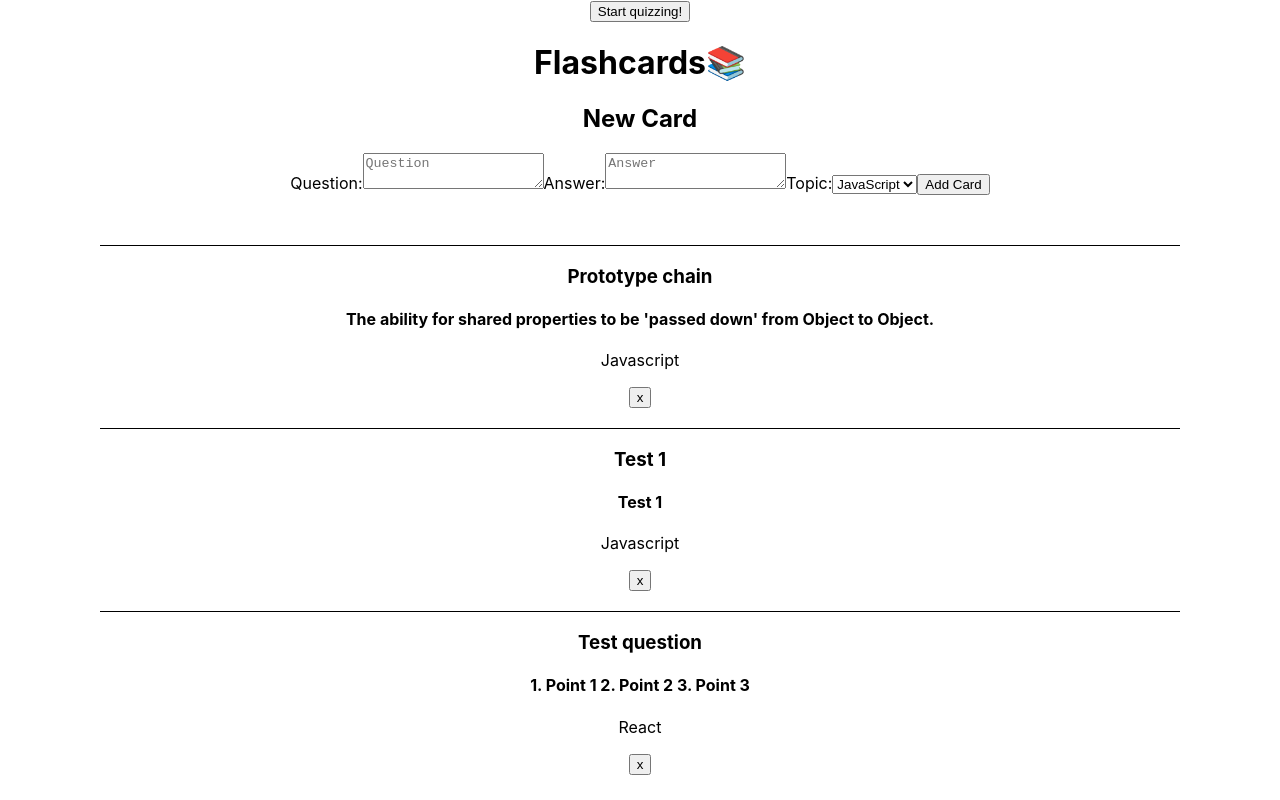
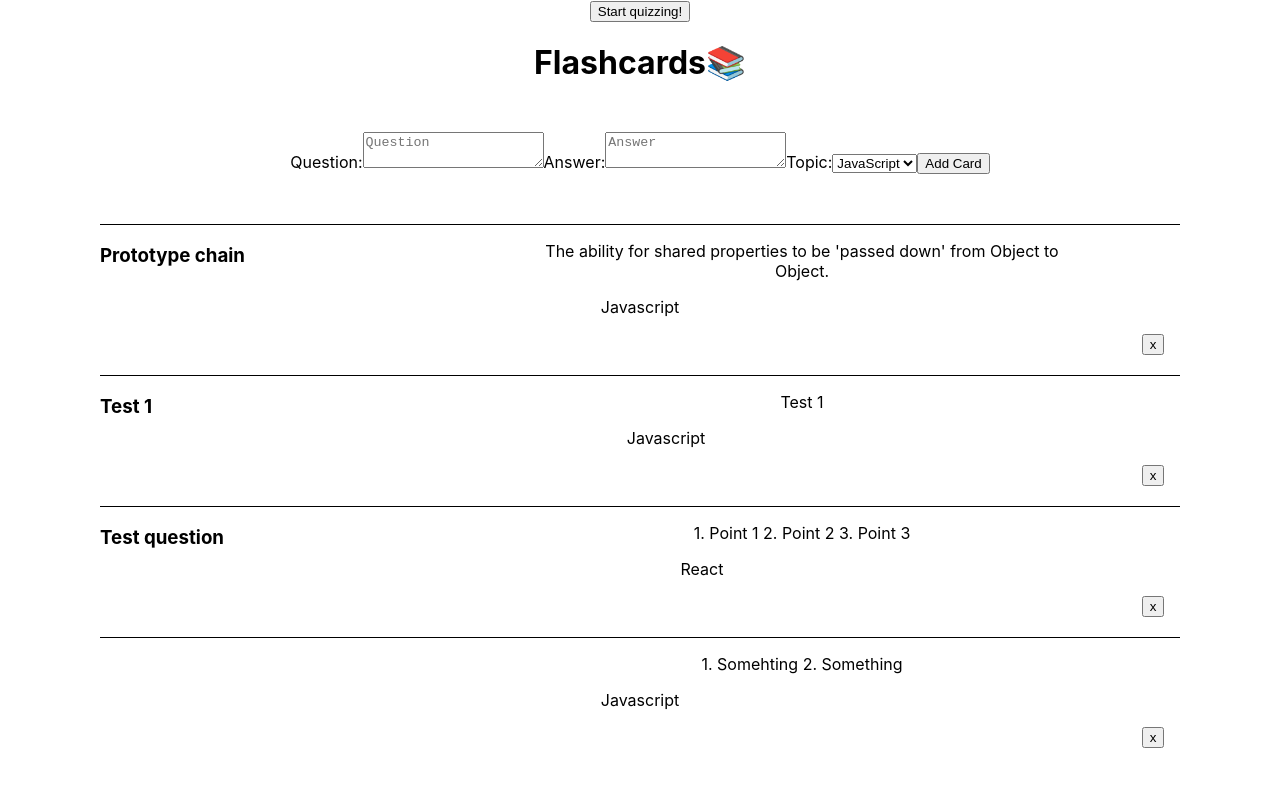
Before and after one commit to ilin98/study-guide-project, a React (Create React App) app: page / in a window 1280 px wide. Built offline with nearby package versions, Linux system fonts and the light colour scheme; data requests are answered from the project's data file.

Commit message:
added more styling.

```diff
--- a/db.json
+++ b/db.json
@@ -17,6 +17,12 @@
       "question": "Test question",
       "topic": "React",
       "id": 4
+    },
+    {
+      "answer": "1. Somehting\n2. Something\n",
+      "question": "",
+      "topic": "Javascript",
+      "id": 5
     }
   ]
 }
--- a/src/App.css
+++ b/src/App.css
@@ -52,4 +52,18 @@ article.flashcardList {
 
 .new-card-form {
   margin-bottom: 50px;
+  margin-top: 50px;
 }
+
+h3 {
+  float: left;
+}
+
+p.answer {
+  margin-left: 40%;
+  margin-right: 10%
+}
+
+.delete {
+  margin-left: 95%;
+}
--- a/src/components/FlashCard.js
+++ b/src/components/FlashCard.js
@@ -14,10 +14,10 @@ function FlashCard({ question, answer, topic, id, onHandleDelete }) {
     return (
         <article id={id} className="flashcardList">
             <h3>{question}</h3>
-            <h4>{answer}</h4>
+            <p className='answer'>{answer}</p>
             <p>{topic}</p>
             <span>
-                <button onClick={handleDeleteClick}>x</button>
+                <button className='delete' onClick={handleDeleteClick}>x</button>
             </span>
         </article>
     )
--- a/src/components/NewFlashCardForm.js
+++ b/src/components/NewFlashCardForm.js
@@ -36,7 +36,6 @@ function NewFlashCardForm({onAddCard}) {
 
     return (
         <div className="new-card-form">
-            <h2>New Card</h2>
             <form onSubmit={handleSubmit}>
                 <label>
                     Question:
```
